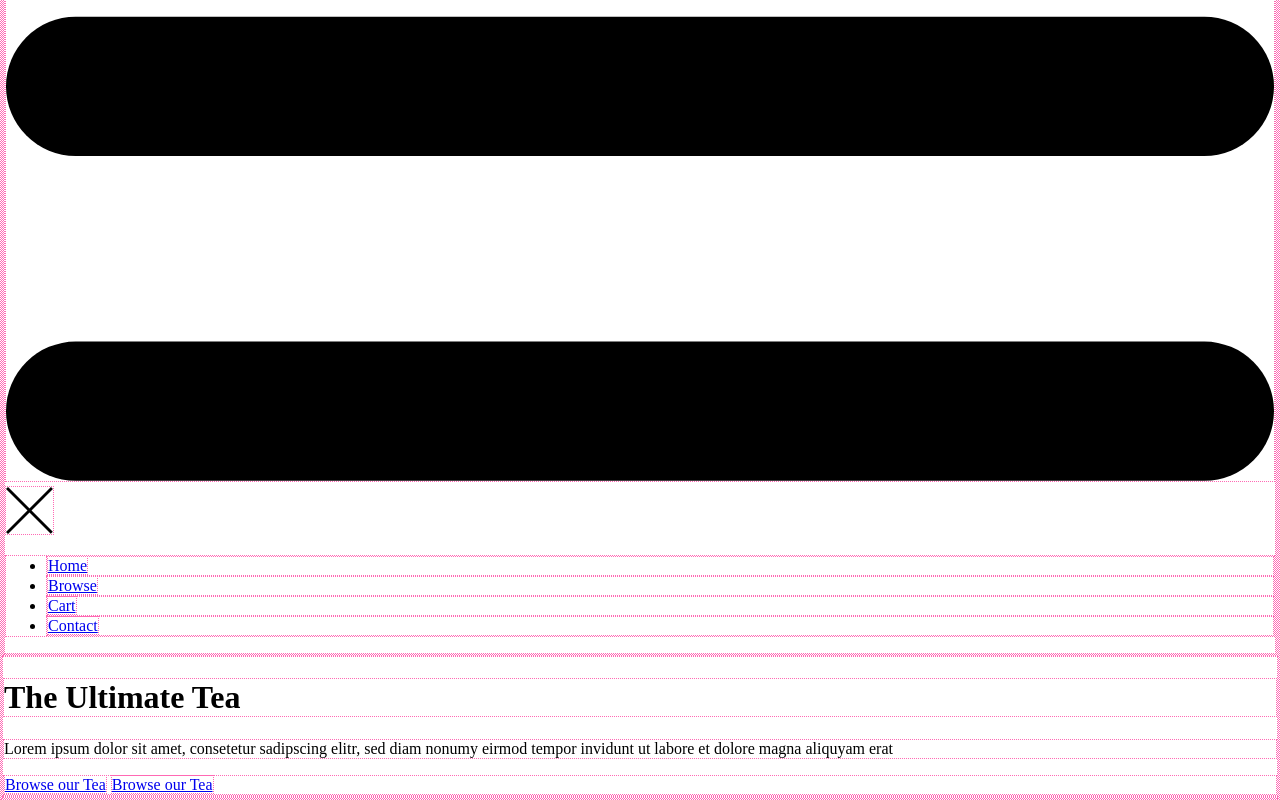
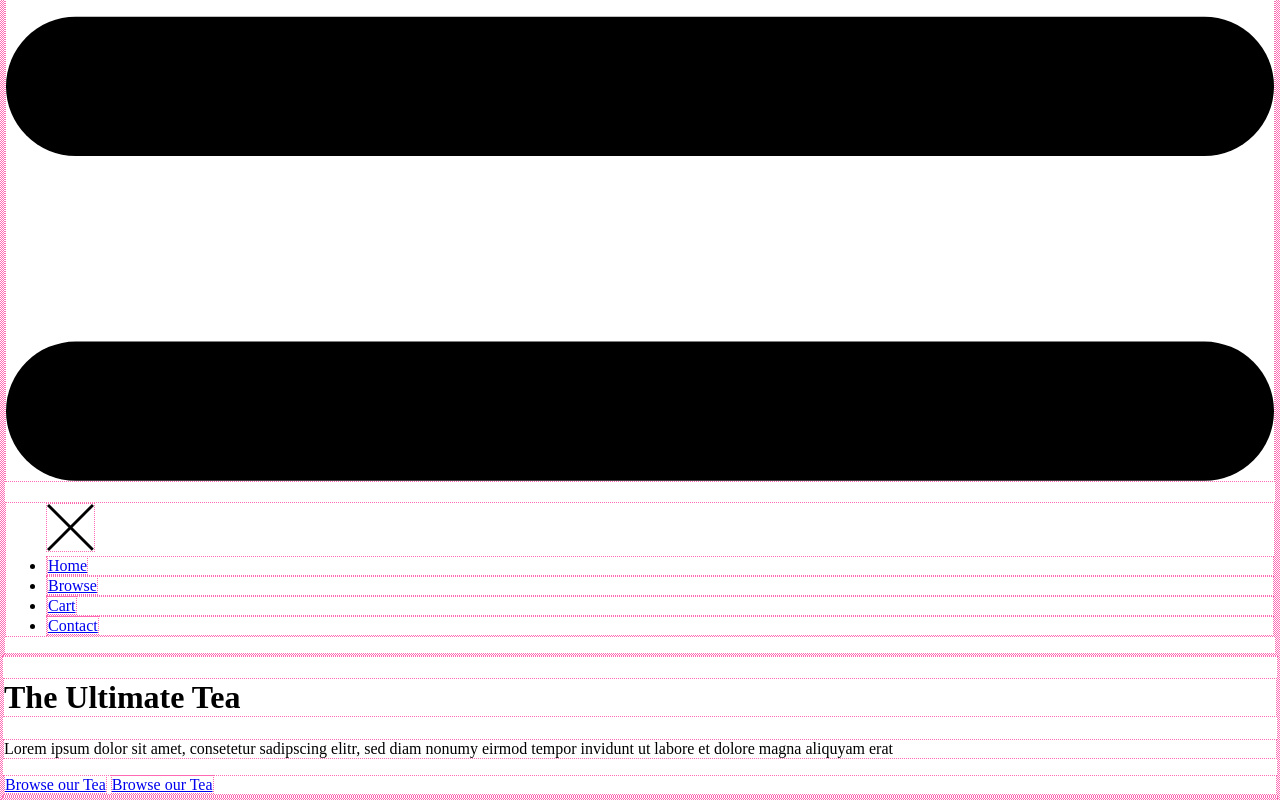
Before and after one commit to arta/scrimba-ui-design-bootcamp, a plain HTML site: page 1-tea-ui-design-project/index.html in a window 1280 px wide. Shown: the part 332-1132 px from the top of the page. Drawn offline with Linux system fonts and the light colour scheme.

Commit message:
move close nav button inside nav ul
Will require less CSS to show, hide (I'd say).

```diff
--- a/1-tea-ui-design-project/index.html
+++ b/1-tea-ui-design-project/index.html
@@ -26,7 +26,9 @@
           </g>
         </svg>
 
-        <svg class="btn-nav-close" id="btn-nav-close" xmlns="http://www.w3.org/2000/svg" width="48.968" height="48.968" viewBox="0 0 48.968 48.968">
+        <ul id="nav-ul" class="nav-ul">
+          <svg class="btn-nav-close" id="btn-nav-close" xmlns="http://www.w3.org/2000/svg" width="48.968" height="48.968"
+            viewBox="0 0 48.968 48.968">
             <g transform="translate(-378.092 -80.939)">
               <path id="Path_21" data-name="Path 21" d="M383,82l-46.847,46.847" transform="translate(43)" fill="none"
                 stroke="#000" stroke-width="3" />
@@ -34,8 +36,6 @@
                 stroke="#000" stroke-width="3" />
             </g>
           </svg>
-
-        <ul id="nav-ul">
           <li class="current"><a href="#">Home</a></li>
           <li><a href="#">Browse</a></li>
           <li><a href="#">Cart</a></li>
```
Lines whose indentation alone changed are shown as unchanged.
